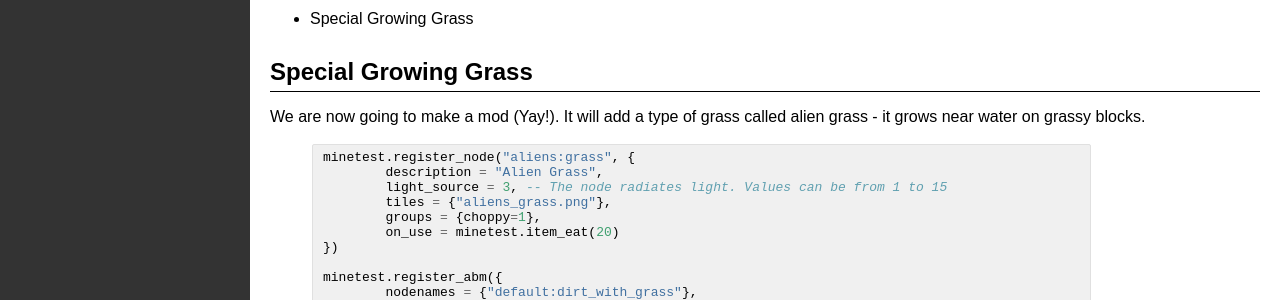
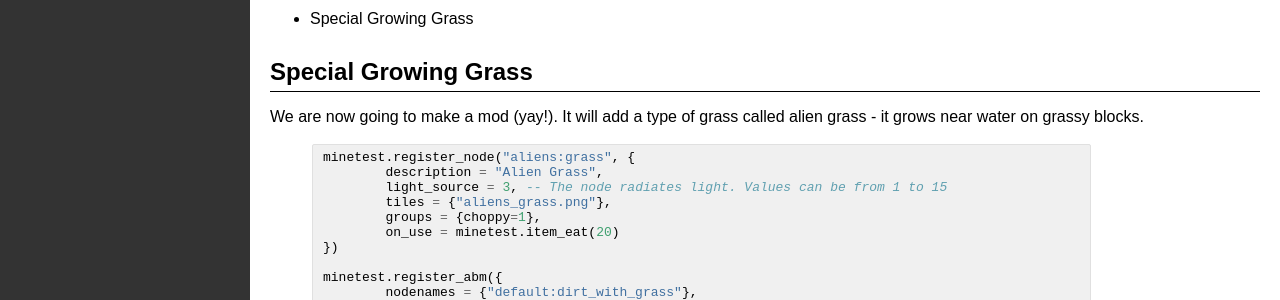
Before and after one commit to rubenwardy/minetest_modding_book, a Jekyll site: the page built from chapters/abms.md, in a window 1280 px wide. Shown: the part 187-487 px from the top of the page. Built offline with Jekyll 4.4.1, drawn with Linux system fonts in a browser that asks for light colours.

Commit message:
ABMs: correct typos

```diff
--- a/chapters/abms.md
+++ b/chapters/abms.md
@@ -18,7 +18,7 @@
 Special Growing Grass
 ---------------------
 
-We are now going to make a mod (Yay!).
+We are now going to make a mod (yay!).
 It will add a type of grass called alien grass - it grows near water on grassy
 blocks.
 
```
